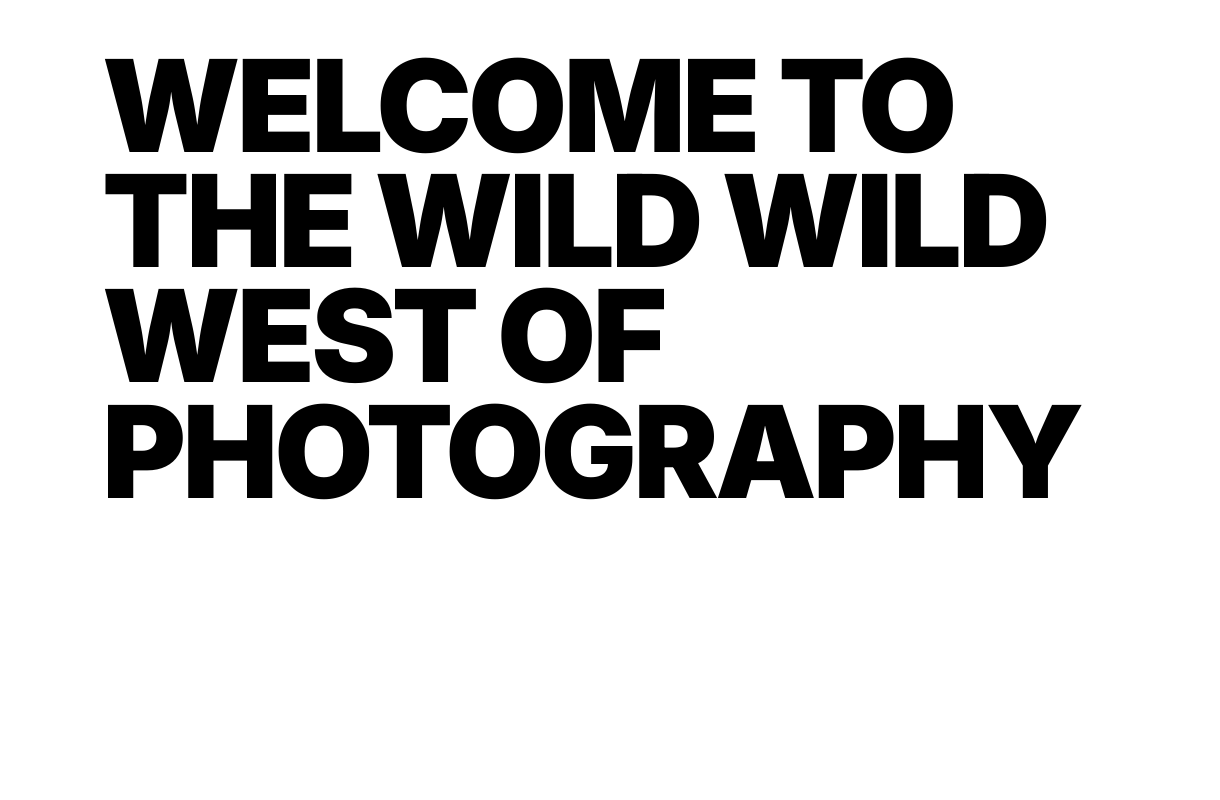
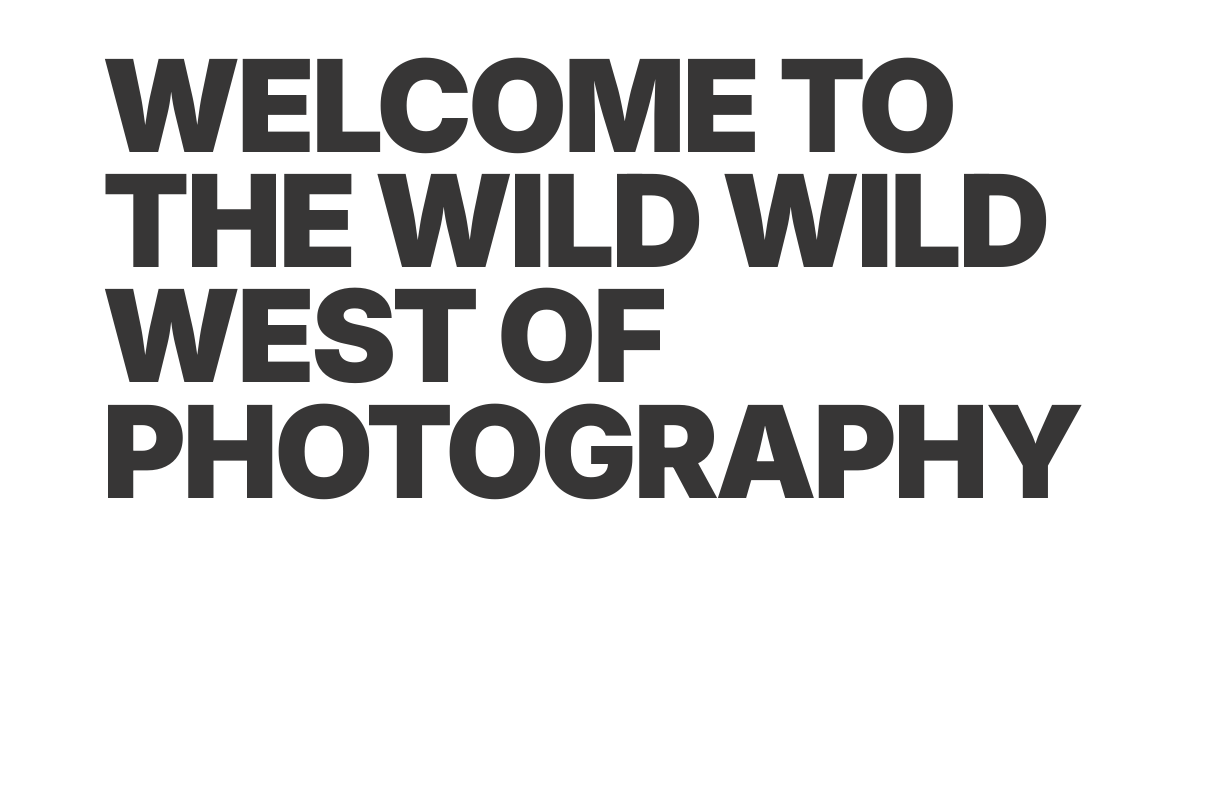
Before and after one commit to foloram/group1-fund2-final_assessment, a website built with Vite: page vite-vanilla-boilerplate/index.html in a window 1280 px wide. Shown: the top 800 px of the page, 60-1280 px from the left. Built offline with nearby package versions, Linux system fonts and the light colour scheme; no server answers; a web font is replaced by a local one.

Commit message:
New colors

```diff
--- a/vite-vanilla-boilerplate/src/style.css
+++ b/vite-vanilla-boilerplate/src/style.css
@@ -93,14 +93,14 @@ textarea:not([rows]) {
 
 :root {
   --bg-color: white;
-  --text-color: black;
+  --text-color: rgb(55, 54, 54);
   --subText-color: #898989;
 
   font-family: "Inter";
   font-size: 0.8rem;
 }
 .darkMode {
-  --bg-color: #000000;
+  --bg-color: #1c1c1c;
   --text-color: white;
   --subText-color: #b0b0b0;
 }
```
